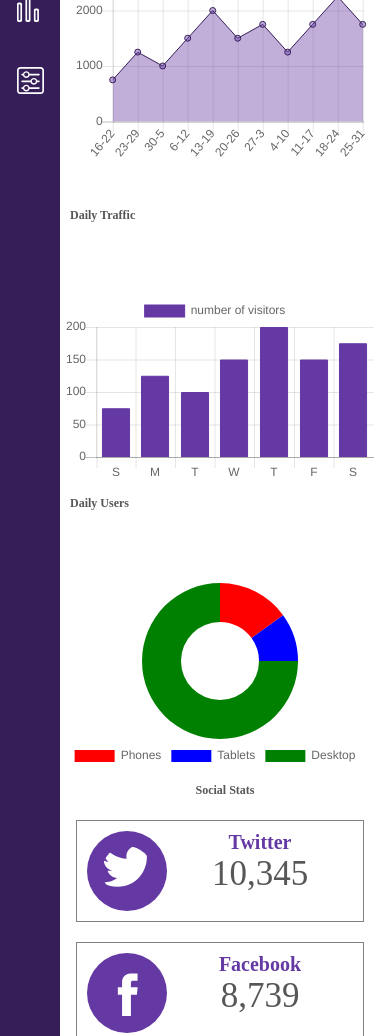
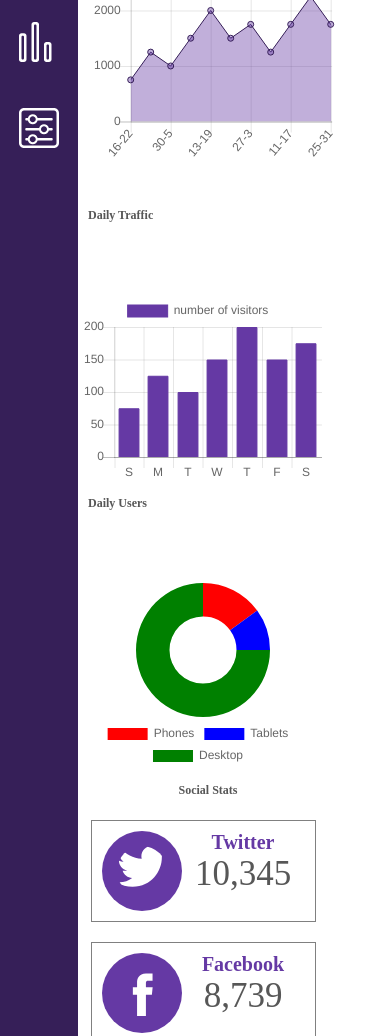
Before and after one commit to luiswalderdorff/Techdegree-Project-7, a plain HTML site: page index.html in a window 390 px wide. Shown: the part 228-1264 px from the top of the page. Drawn offline with Linux system fonts and the light colour scheme.

Commit message:
Firefox mobile design fertig

```diff
--- a/css/styles.css
+++ b/css/styles.css
@@ -41,9 +41,11 @@ p {
 
 .container {
   display: grid;
-  grid-template-columns: minmax(60px, 1fr) 2fr 2fr;
+  grid-template-columns: minmax(50px, 1fr) 4fr;
   grid-template-rows: 45px;
-  grid-auto-rows: minmax(150px, auto); }
+  grid-auto-rows: minmax(150px, auto);
+  width: 100%;
+}
 
 header {
   grid-column: 1 / -1;
@@ -66,26 +68,39 @@ nav {
 main {
   display: block;
 
+  width: 100%;
+
 }
+
+main:after {
+  content: "";
+  display: table;
+  clear: both;
+}
+
 
 .top {
   grid-column: 1 / -1;
 }
 
 .traffic {
+  width: 250px;
   grid-column: 1 / -1;
 }
 
 .daily-traffic {
+  width: 250px;
   grid-column: 1 / 2;
 }
 
 
 .mobile-users {
+  width: 250px;
   grid-column: 2 / 3;
 }
 
 .social-stats {
+  width: 250px;
   grid-column: 1 / -1;
 }
 
@@ -521,6 +536,23 @@ input:focus{
   .member h3 {
     width: 85%;
   }
+
+  .traffic {
+    width: auto;
+  }
+
+  .daily-traffic {
+    width: auto;
+  }
+
+
+  .mobile-users {
+    width: auto;
+  }
+
+  .social-stats {
+    width: auto;
+  }
 }
 
 @media only screen and (min-width: 1024px) {
--- a/index.html
+++ b/index.html
@@ -40,7 +40,7 @@
         <div class="traffic">
           <h3>Traffic</h3>
           <div class="wrapper">
-            <canvas id="chartTraffic" width="300" height="300"></canvas>
+            <canvas id="chartTraffic" width="300px" height="300px"></canvas>
           </div>
         </div>
 
@@ -48,14 +48,14 @@
         <div class="daily-traffic">
           <h3>Daily Traffic</h3>
           <div class="wrapper">
-            <canvas id="chartDaily" width="300" height="300"></canvas>
+            <canvas id="chartDaily" width="300px" height="300px"></canvas>
           </div>
         </div>
 
         <div class="mobile-users">
           <h3>Daily Users</h3>
           <div class="wrapper">
-            <canvas id="chartMobile" width="300" height="300"></canvas>
+            <canvas id="chartMobile" width="300px" height="300px"></canvas>
           </div>
         </div>
 
--- a/js/script.js
+++ b/js/script.js
@@ -1,23 +1,22 @@
 // Bell notifications
 $( ".bell").click(function() {
   $(".alert").clone().appendTo(".top").attr("class", "alert-2").css("display", "flex");
-  $("alert-2 .remove").attr("class", "remove-2");
+  $(".alert-2 .remove").attr("class", "remove-2");
   $(".alert").clone().appendTo(".top").attr("class", "alert-3").css("display", "flex");
-  $("alert-3 .remove").attr("class", "remove-3");
+  $(".alert-3 .remove").attr("class", "remove-3");
+  $( ".remove-2").click(function() {
+    $(".alert-2").hide();
+  })
+
+  $( ".remove-3").click(function() {
+    $(".alert-3").hide();
+  })
 })
 
 // x remove button
 
 $( ".remove").click(function() {
   $(".alert").hide();
-})
-
-$( ".remove-2").click(function() {
-  $(".alert-2").hide();
-})
-
-$( ".remove-3").click(function() {
-  $(".alert-3").hide();
 })
 
 
@@ -83,6 +82,7 @@ var chartTraffic = new Chart(daily, {
         },
       },
       maintainAspectRatio: false,
+      responsive: true,
       elements: {
         line: {
             tension: 0
@@ -118,6 +118,7 @@ var chartTraffic = new Chart(mobile, {
         },
       },
       maintainAspectRatio: false,
+      responsive: true,
       legend: {
         position: "bottom",
       }
```
